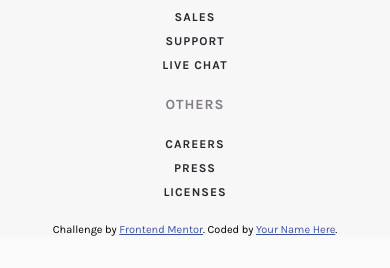
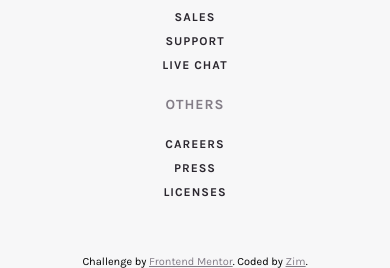
Before and after one commit to Z11mm/insure-landing-page, a PHP site: page / in a window 390 px wide. Shown: the part 2840-3108 px from the top of the page. Before the commit the page ends 3076 px from the top, so only its background shows below. Run offline with PHP 8.4, Linux system fonts and the light colour scheme.

Commit message:
adding more mobile styles

```diff
--- a/index.html
+++ b/index.html
@@ -14,17 +14,8 @@
     <link rel="stylesheet" href="./css/styles.min.css" />
 
     <title>Frontend Mentor | Insure landing page</title>
+  </head>
 
-    <style>
-      .attribution {
-        font-size: 11px;
-        text-align: center;
-      }
-      .attribution a {
-        color: hsl(228, 45%, 44%);
-      }
-    </style>
-  </head>
   <body>
     <header>
       <nav class="header-links">
@@ -161,7 +152,7 @@
         Challenge by
         <a href="https://www.frontendmentor.io?ref=challenge" target="_blank"
           >Frontend Mentor</a
-        >. Coded by <a href="#">Your Name Here</a>.
+        >. Coded by <a href="#">Zim</a>.
       </div>
     </footer>
 
--- a/scss/styles.scss
+++ b/scss/styles.scss
@@ -56,6 +56,10 @@ body {
       font-size: 12px;
       line-height: 1.6;
       letter-spacing: 1px;
+    }
+
+    button {
+      margin-top: 2rem;
     }
   }
 }
@@ -123,7 +127,8 @@ body {
   color: $very-light-grey;
   text-align: center;
   padding: 3rem 1rem 4rem;
-  background: url('../images/bg-pattern-how-we-work-mobile.svg') $dark-violet no-repeat top right/150px 90% ;
+  background: url('../images/bg-pattern-how-we-work-mobile.svg') $dark-violet
+    no-repeat top right/150px 90%;
 
   h2 {
     font-family: $font-family-headings;
@@ -134,3 +139,13 @@ body {
     margin-top: 1.5rem;
   }
 }
+
+.attribution {
+  font-size: 11px;
+  text-align: center;
+  margin-top: 2rem;
+
+  a {
+    color: $dark-greyish-violet;
+  }
+}
```
Also changed, not shown: css/styles.min.css, 1 other file.
